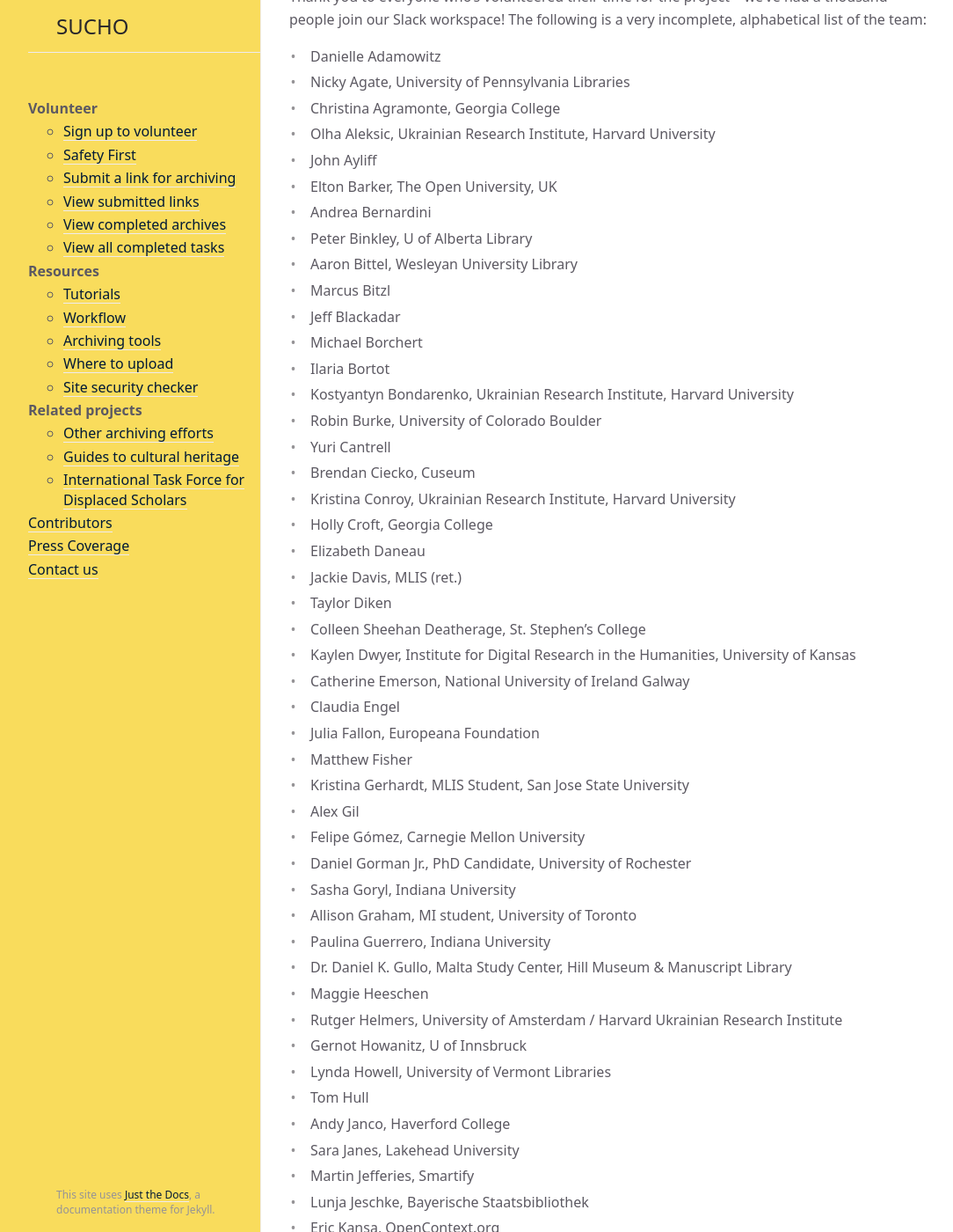
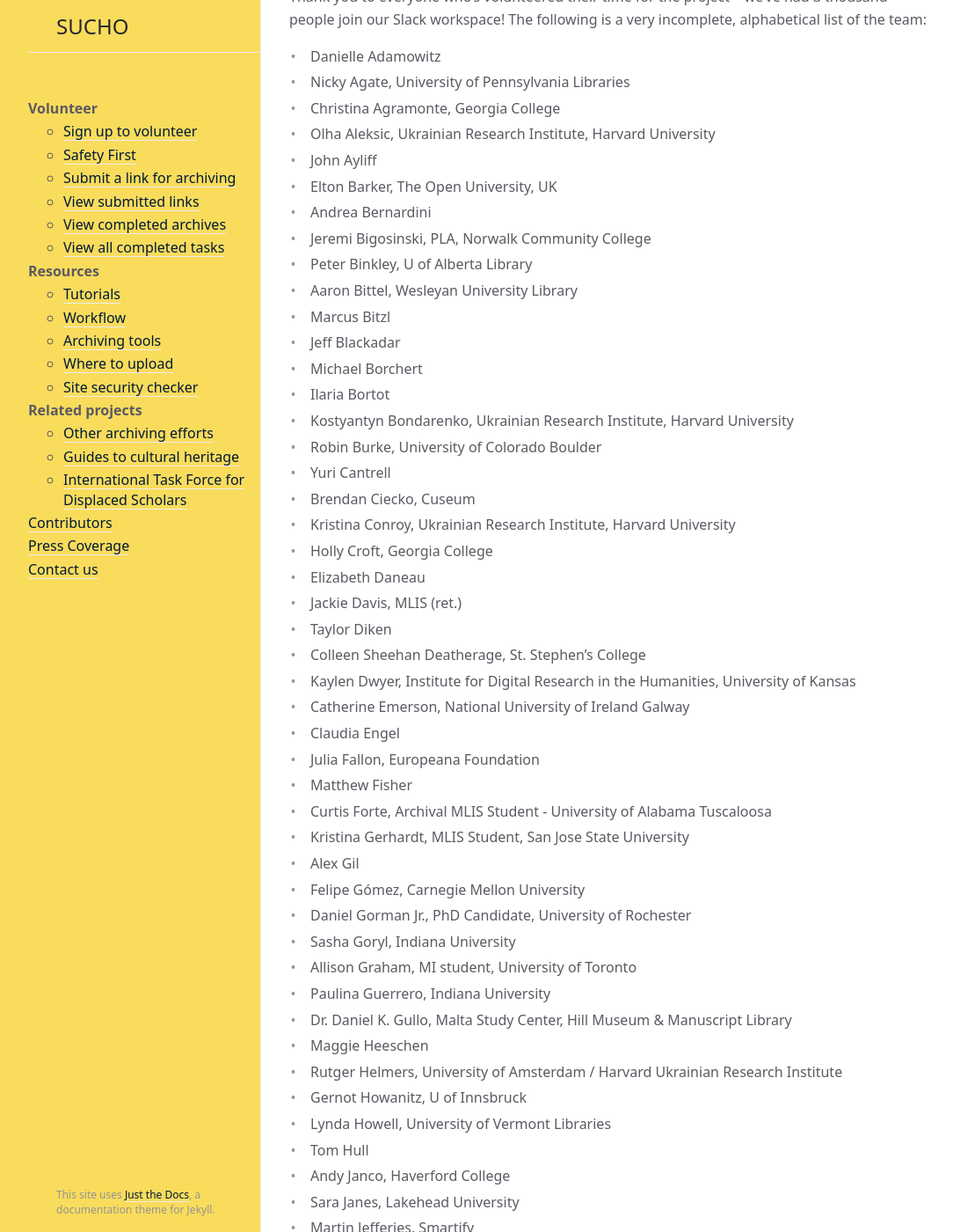
Before and after one commit to sucho-archiving/sucho-archiving.github.io, a Jekyll site: the page built from contributors.md, in a window 1280 px wide and 1400 px high, scrolled down 623 px. Shown: the whole window at 88% size, without its empty margins (75-1159 px from the left). Built offline with Jekyll 4.4.1, drawn with Linux system fonts in a browser that asks for light colours; some of the changed text lies outside the part shown.

Commit message:
Update contributors.md

```diff
--- a/contributors.md
+++ b/contributors.md
@@ -34,6 +34,7 @@
 - John Ayliff
 - Elton Barker, The Open University, UK
 - Andrea Bernardini
+- Jeremi Bigosinski, PLA, Norwalk Community College
 - Peter Binkley, U of Alberta Library
 - Aaron Bittel, Wesleyan University Library
 - Marcus Bitzl
@@ -55,6 +56,7 @@
 - Claudia Engel
 - Julia Fallon, Europeana Foundation
 - Matthew Fisher
+- Curtis Forte, Archival MLIS Student - University of Alabama Tuscaloosa
 - Kristina Gerhardt, MLIS Student, San Jose State University
 - Alex Gil
 - Felipe Gómez, Carnegie Mellon University
@@ -129,6 +133,7 @@
 - Emmy Tither
 - William Vaughan, Special Collections, University College London
 - Iryna Voloshyna, Department of Folklore and Ethnomusicology, Indiana University
+- Andreas Wagner, MPI for Legal History and Legal Theory/Academy of Sciences and Literature | Mainz
 - Cosima Wagner, Freie Universität Berlin, University Library
 - Shane Watson, AppState Music Library Manager, University of North Carolina MLIS Student
 - Sophie Wehtje
```
Also changed, not shown: other parts of contributors.md (+2 -0 lines).
